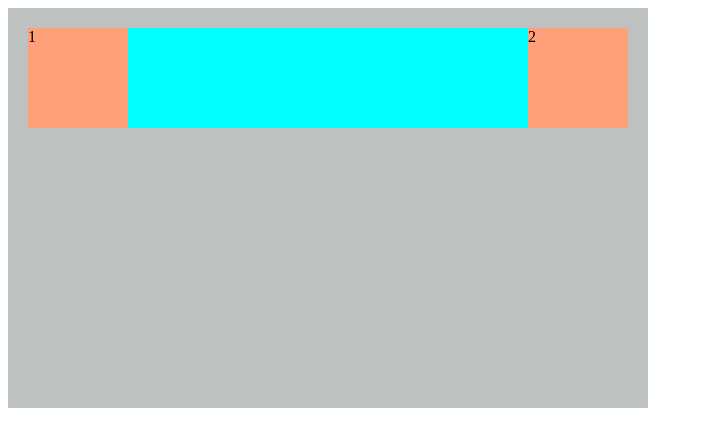
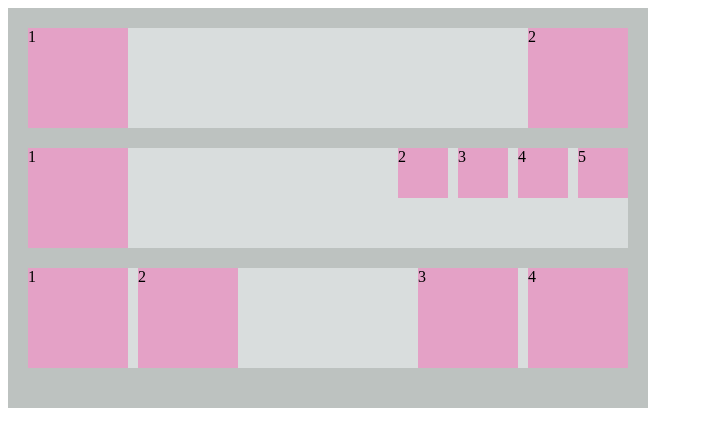
Before and after one commit to KatyaAbramovych/Homework, a plain HTML site: page Флоати/index.html in a window 1280 px wide. Shown: the whole page, without its empty margins (0-703 px from the left). Drawn offline with Linux system fonts and the light colour scheme.

Commit message:
add blocks and float

```diff
--- a/Флоати/index.html
+++ b/Флоати/index.html
@@ -10,11 +10,25 @@
   <body>
     <div class="composition">
       <div class="box">
-        <div class="square square1"><div>1</div></div>
-        <div class="square square2">2</div><div class="clear"></div>
+        <div class="square square1">1</div>
+        <div class="square square2">2</div>
+        <div class="clear"></div>
       </div>
-      <div class="box"></div>
-      <div class="box"></div>
+      <div class="box">
+        <div class="square square1">1</div>
+        <div class="square small">5</div>
+        <div class="square small">4</div>
+        <div class="square small">3</div>
+        <div class="square small">2</div>
+        <div class="clear"></div>
+      </div>
+      <div class="box">
+        <div class="square square1">1</div>
+        <div class="square square1">2</div>
+        <div class="square square3">4</div>
+        <div class="square square3">3</div>
+        <div class="clear"></div>
+      </div>
     </div>
   </body>
 </html>
--- a/Флоати/styles.css
+++ b/Флоати/styles.css
@@ -6,16 +6,16 @@
 }
 .box {
   margin-bottom: 20px;
-        background-color: aqua;
+  background-color: rgb(217, 221, 221);
 }
 .square {
   height: 100px;
-        background-color: lightsalmon;
+  background-color: rgb(228, 161, 198);
   width: 100px;
-        margin: 0 auto;
 }
 .square1 {
   float: left;
+  margin-right: 10px;
 }
 .square2 {
   float: right;
@@ -23,3 +23,13 @@
 .clear {
   clear: both;
 }
+.small {
+  width: 50px;
+  height: 50px;
+  margin-left: 10px;
+  float: right;
+}
+.square3 {
+  float: right;
+  margin-left: 10px;
+}
```
Lines whose indentation alone changed are shown as unchanged.
